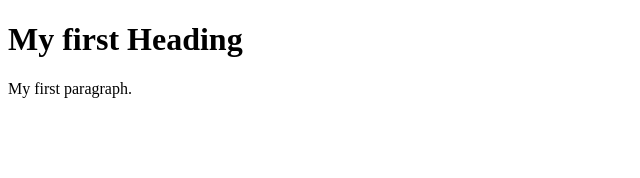
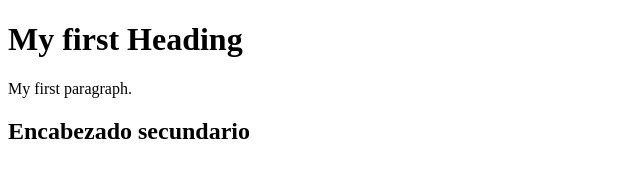
Before and after one commit to WilliamFajardo/courseraTest, a plain HTML site: page index.html in a window 1280 px wide. Shown: the whole page, without its empty margins (0-640 px from the left). Drawn offline with Linux system fonts and the light colour scheme.

Commit message:
Se ha aregado un encabezado h2

```diff
--- a/index.html
+++ b/index.html
@@ -5,5 +5,6 @@
   <body>
     <h1>My first Heading</h1>
     <p>My first paragraph.</p>
+    <h2>Encabezado secundario</h2>
   </body>
 </html>
```
